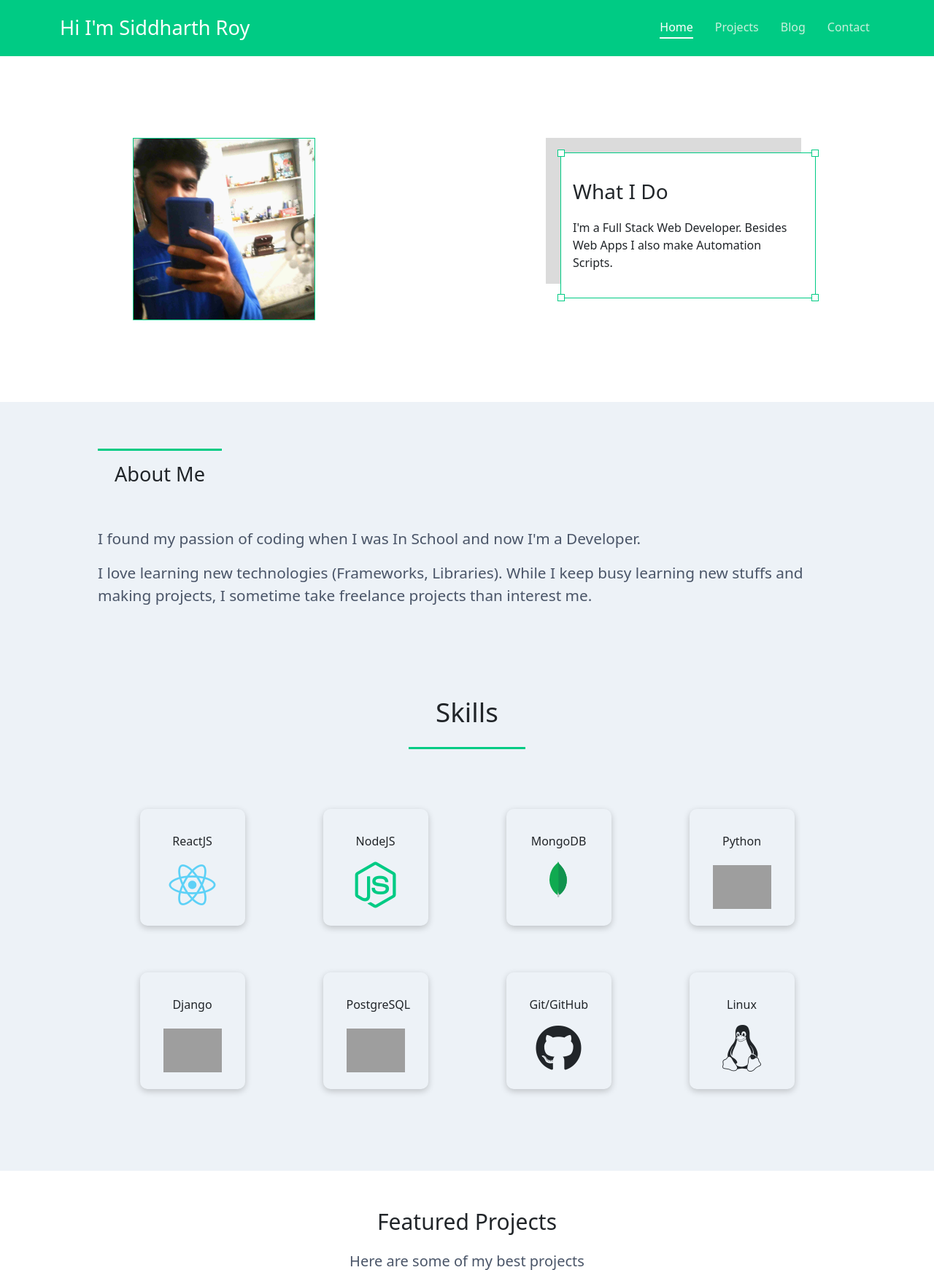
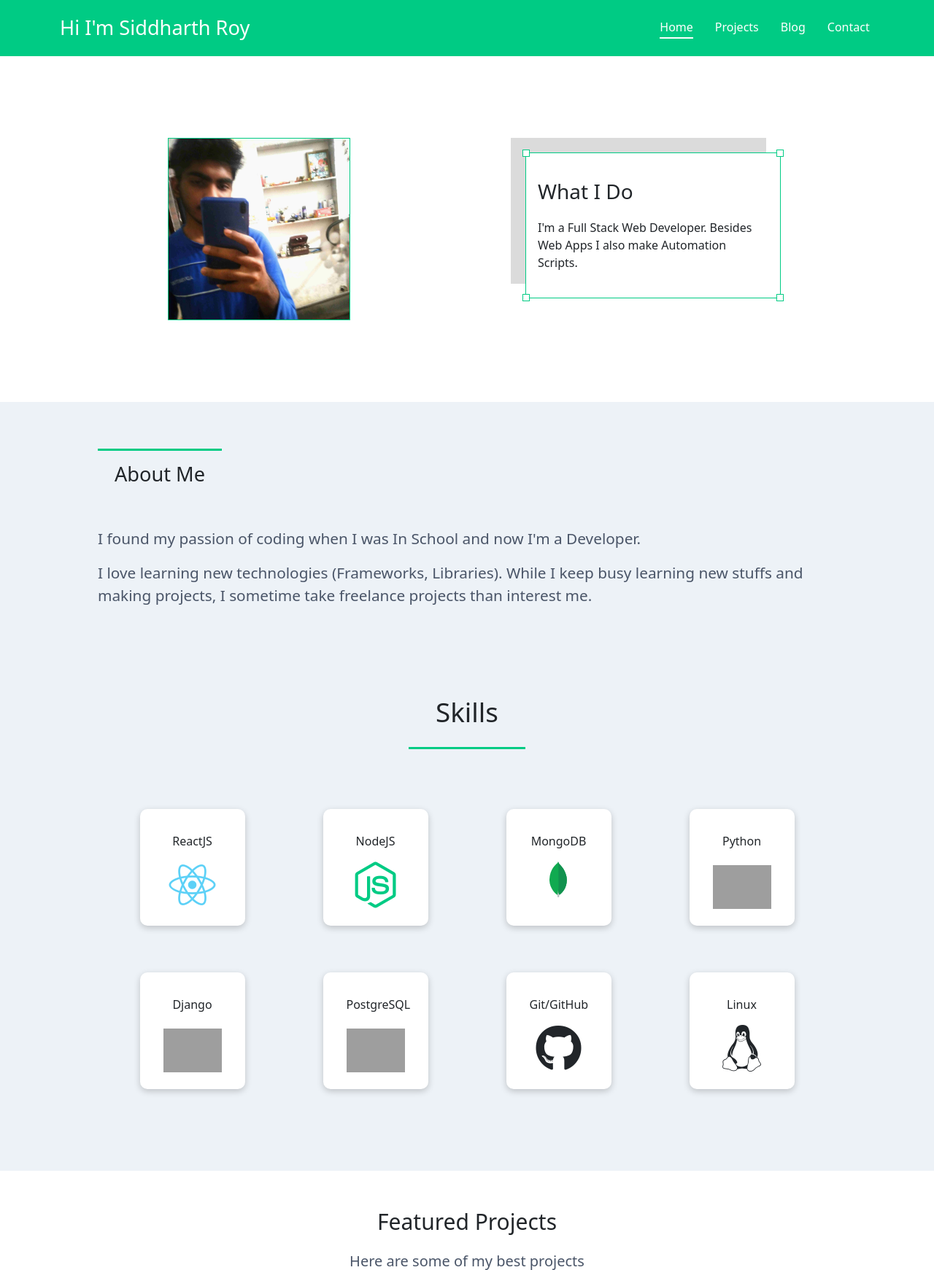
Before and after one commit to siddharthroy12/Portfolio, a Django app: page / in a window 1280 px wide. Shown: the top 1741 px of the page at 73% size. Run offline with Django 3.2, Linux system fonts and the light colour scheme; data that the repository does not hold is empty; grey boxes are pictures that could not be loaded.

Commit message:
Better Layout and Looks

```diff
--- a/base/static/base/css/main.css
+++ b/base/static/base/css/main.css
@@ -84,14 +84,13 @@ img {
     list-style: none;
     padding-bottom: 2px;
     cursor: pointer;
-    color: #C9F0DD;
+    color: white;
     border-bottom: none;
     border-bottom: #00CB84 2px solid;
     transition: color 0.5s, border-bottom 0.5s;
 }
 
 .nav-header-item:hover {
-    color: white;
     border-bottom: white 2px solid;
 }
 
@@ -101,7 +100,6 @@ img {
     border-bottom: white 2px solid;
     padding-bottom: 2px;
     cursor: pointer;
-    color: white;
 }
 
 .nav-header-item a, .nav-header-item-active a {
@@ -109,7 +107,7 @@ img {
 }
 
 .nav-header-item a {
-    color: #C9F0DD;
+    color: white;
 }
 
 .nav-header-item-active a {
@@ -130,7 +128,7 @@ img {
 /* Home Page */
 
 #home-front {
-    padding: 7rem;
+    padding: 7rem 10rem;
     display: flex;
     justify-content: space-between;
 }
@@ -230,6 +228,7 @@ img {
     height: 10rem;
     border-radius: 10px;
     margin: 2rem auto;
+    background-color: white;
 }
 
 @media (max-width: 700px) {
```
